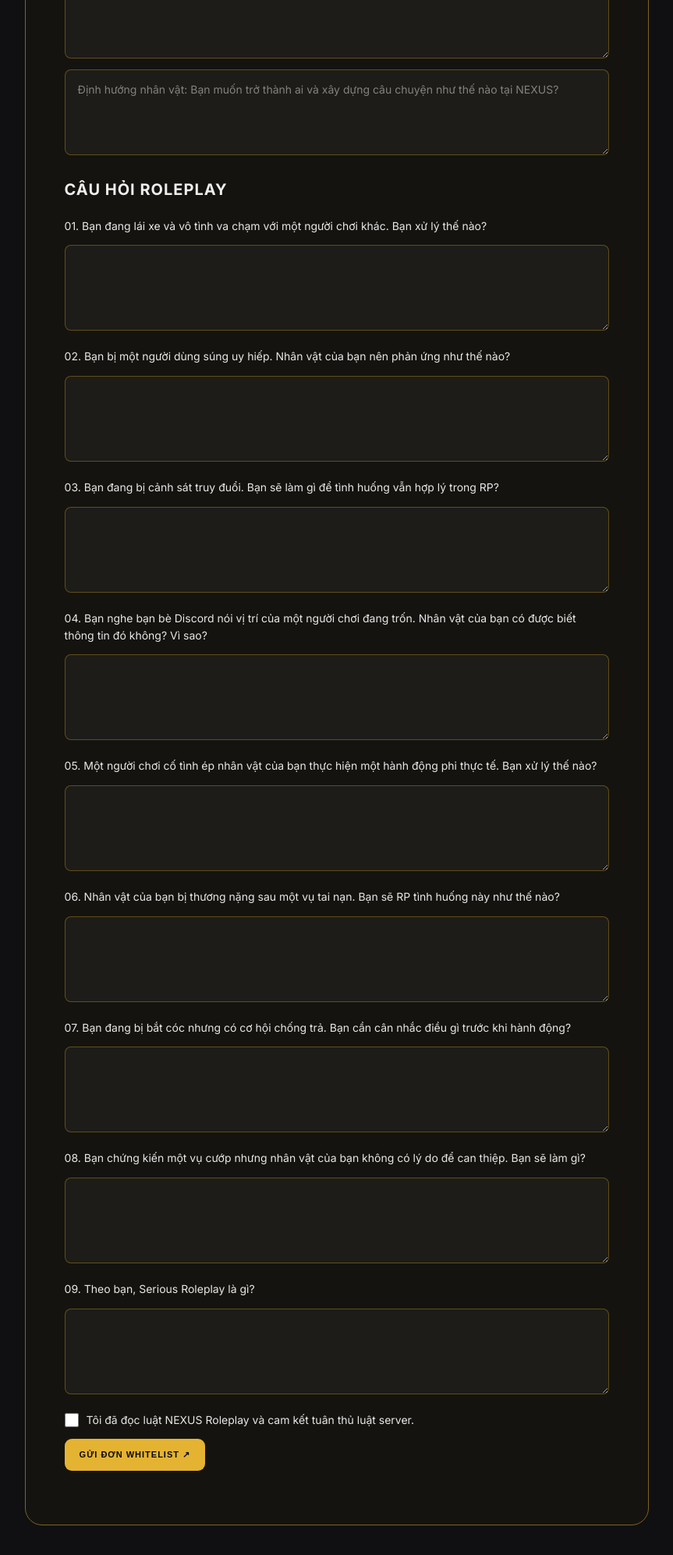
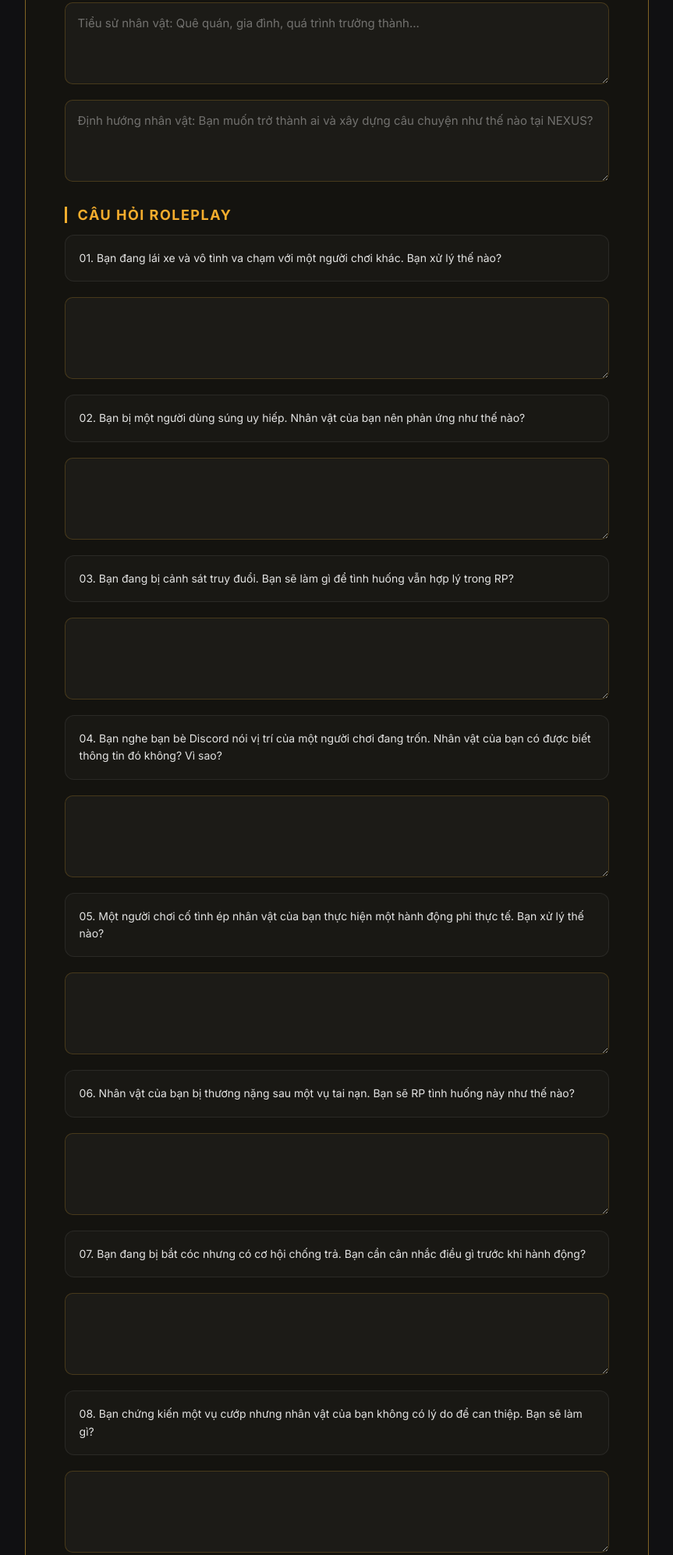
Before and after one commit to aimabietduoc7992-glitch/nexus-roleplay, a plain HTML site: page index.html in a window 1280 px wide. Shown: the part 7476-9470 px from the top of the page at 78% size, without its empty margins (58-921 px from the left). Drawn offline with nearby package versions, Linux system fonts and the light colour scheme; a web font is replaced by a local one.

Commit message:
Update style.css

```diff
--- a/style.css
+++ b/style.css
@@ -164,116 +164,228 @@ section[id*="organizations"] article:hover{
 .nexus-modal-tags span{border:1px solid #39332a;border-radius:999px;padding:8px 12px;color:#d6a932;font-size:9px;font-weight:800;letter-spacing:1px}
 @keyframes nexusModalIn{from{opacity:0;transform:translateY(20px) scale(.97)}to{opacity:1;transform:none}}
 @media(max-width:650px){.nexus-modal-box{padding:32px 24px}.nexus-modal-box h2{font-size:58px}.nexus-modal-box p{font-size:14px}}
-/* NEXUS WHITELIST FORM */
+/* =========================================
+   NEXUS WL — PREMIUM MOBILE FORM
+   ========================================= */
+
 #whitelistForm {
+  width: 100%;
+  max-width: 900px;
+  margin: 30px auto 0;
   display: flex;
   flex-direction: column;
-  gap: 14px;
-  margin-top: 28px;
+  gap: 22px;
 }
+
+/* INPUT + TEXTAREA */
 
 #whitelistForm input[type="text"],
 #whitelistForm input[type="number"],
 #whitelistForm textarea {
   width: 100%;
   box-sizing: border-box;
-  padding: 14px 16px;
-  border: 1px solid rgba(220, 170, 30, 0.35);
-  border-radius: 8px;
-  background: rgba(255,255,255,0.04);
+  display: block;
+  background: rgba(255,255,255,.035);
+  border: 1px solid rgba(245,180,45,.20);
+  border-radius: 10px;
   color: #fff;
   font-family: inherit;
-  font-size: 14px;
+  font-size: 15px;
+  padding: 14px 16px;
   outline: none;
+  transition: .25s ease;
+}
+
+#whitelistForm input[type="text"],
+#whitelistForm input[type="number"] {
+  min-height: 50px;
 }
 
 #whitelistForm textarea {
-  min-height: 110px;
+  min-height: 105px;
   resize: vertical;
-  line-height: 1.5;
+  line-height: 1.6;
 }
+
+/* PLACEHOLDER */
 
 #whitelistForm input::placeholder,
 #whitelistForm textarea::placeholder {
-  color: rgba(255,255,255,0.45);
+  color: rgba(255,255,255,.38);
 }
+
+/* FOCUS */
 
 #whitelistForm input:focus,
 #whitelistForm textarea:focus {
-  border-color: #e5ad20;
-  box-shadow: 0 0 0 2px rgba(229,173,32,0.08);
+  border-color: #f5ad2d;
+  background: rgba(245,173,45,.055);
+  box-shadow: 0 0 0 3px rgba(245,173,45,.08);
 }
 
-#whitelistForm h3 {
-  margin: 18px 0 2px;
-  font-size: 20px;
-  letter-spacing: 1px;
+/* THÔNG TIN NHÂN VẬT */
+
+#whitelistForm > input:nth-of-type(1),
+#whitelistForm > input:nth-of-type(2),
+#whitelistForm > input:nth-of-type(3),
+#whitelistForm > input:nth-of-type(4),
+#whitelistForm > textarea:nth-of-type(1),
+#whitelistForm > textarea:nth-of-type(2) {
+  margin-bottom: 0;
 }
 
-#whitelistForm label {
-  display: block;
-  margin-top: 8px;
-  color: rgba(255,255,255,0.9);
-  font-size: 14px;
-  line-height: 1.55;
+/* CÂU HỎI */
+
+#whitelistForm h3 {
+  margin: 12px 0 -5px;
+  padding-left: 14px;
+  border-left: 3px solid #f5ad2d;
+  color: #f5ad2d;
+  font-size: 18px;
+  letter-spacing: 1.5px;
 }
 
-#whitelistForm label:not(.checkbox-row)::before {
-  content: "";
+/* QUESTION CARD */
+
+#whitelistForm label:not(.checkbox-row) {
+  display: block;
+  padding: 18px;
+  background: rgba(255,255,255,.025);
+  border: 1px solid rgba(255,255,255,.07);
+  border-radius: 12px;
+  color: rgba(255,255,255,.88);
+  font-size: 14px;
+  line-height: 1.6;
 }
+
+#whitelistForm label:not(.checkbox-row) textarea {
+  margin-top: 13px;
+}
+
+/* CHECKBOX */
 
 #whitelistForm .checkbox-row {
   display: flex;
-  align-items: flex-start;
-  gap: 10px;
+  align-items: center;
+  gap: 12px;
+  padding: 15px 16px;
+  background: rgba(245,173,45,.045);
+  border: 1px solid rgba(245,173,45,.18);
+  border-radius: 10px;
+  color: rgba(255,255,255,.75);
   cursor: pointer;
 }
 
 #whitelistForm .checkbox-row input {
-  width: 18px;
-  height: 18px;
-  flex: 0 0 auto;
-  margin-top: 2px;
+  appearance: none;
+  width: 20px;
+  height: 20px;
+  min-width: 20px;
+  margin: 0;
+  border: 1px solid rgba(245,173,45,.55);
+  border-radius: 5px;
+  background: transparent;
+  cursor: pointer;
 }
 
-#whitelistForm button {
+#whitelistForm .checkbox-row input:checked {
+  background: #f5ad2d;
+  border-color: #f5ad2d;
+  box-shadow: inset 0 0 0 4px #151515;
+}
+
+/* BUTTON */
+
+#whitelistForm button[type="submit"] {
+  width: 100%;
+  min-height: 55px;
+  margin-top: 5px;
   border: 0;
+  border-radius: 10px;
+  background: #f5ad2d;
+  color: #111;
+  font-family: inherit;
+  font-size: 14px;
+  font-weight: 800;
+  letter-spacing: 1.5px;
   cursor: pointer;
-  align-self: flex-start;
+  transition: .25s ease;
+}
+
+#whitelistForm button[type="submit"]:hover {
+  transform: translateY(-2px);
+  box-shadow: 0 10px 30px rgba(245,173,45,.18);
 }
 
 #wlMessage {
-  margin: 5px 0 0;
+  text-align: center;
+  color: #f5ad2d;
   font-weight: 600;
+  line-height: 1.5;
 }
 
-@media (max-width: 600px) {
+/* =========================================
+   DESKTOP — 2 CỘT THÔNG TIN CƠ BẢN
+   ========================================= */
+
+@media (min-width: 700px) {
+
   #whitelistForm {
-    gap: 12px;
+    gap: 20px;
+  }
+
+  #whitelistForm > input:nth-of-type(1),
+  #whitelistForm > input:nth-of-type(2),
+  #whitelistForm > input:nth-of-type(3),
+  #whitelistForm > input:nth-of-type(4) {
+    width: calc(50% - 10px);
+  }
+
+  #whitelistForm > input:nth-of-type(1),
+  #whitelistForm > input:nth-of-type(3) {
+    margin-right: auto;
+  }
+
+}
+
+/* =========================================
+   MOBILE — XẾP ĐẸP 1 CỘT
+   ========================================= */
+
+@media (max-width: 699px) {
+
+  #whitelistForm {
+    gap: 15px;
+    margin-top: 22px;
+  }
+
+  #whitelistForm h3 {
+    font-size: 16px;
+    margin-top: 8px;
+  }
+
+  #whitelistForm label:not(.checkbox-row) {
+    padding: 15px;
+    font-size: 13px;
   }
 
   #whitelistForm input[type="text"],
   #whitelistForm input[type="number"],
   #whitelistForm textarea {
-    font-size: 15px;
+    font-size: 14px;
     padding: 13px 14px;
   }
 
   #whitelistForm textarea {
-    min-height: 120px;
+    min-height: 95px;
   }
 
-  #whitelistForm label {
-    font-size: 14px;
-    line-height: 1.6;
+  #whitelistForm .checkbox-row {
+    font-size: 12px;
+    line-height: 1.45;
   }
 
-  #whitelistForm h3 {
-    font-size: 18px;
+  #whitelistForm button[type="submit"] {
+    min-height: 52px;
   }
-
-  #whitelistForm button {
-    width: 100%;
-    text-align: center;
-  }
-    }
+}
```
